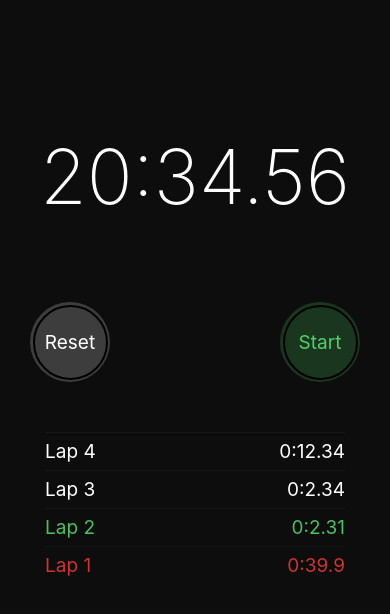
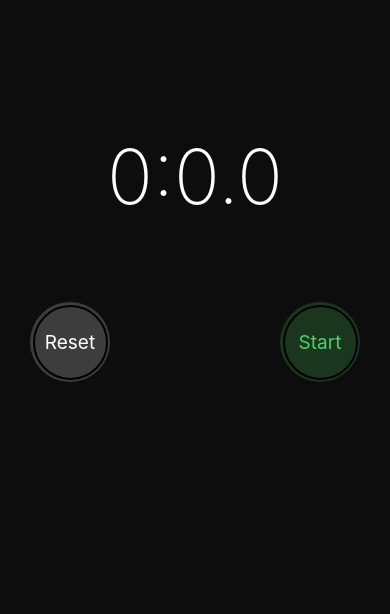
Before and after one commit to grantalf/WatchTrain, a React Native app: screen / in a window 390 px wide. Shown: the top 614 px of the page. Built offline with nearby package versions, Linux system fonts and the light colour scheme.

Commit message:
stopwatch starts rendering when start button pressed

```diff
--- a/App.js
+++ b/App.js
@@ -1,6 +1,6 @@
 import { StatusBar } from 'expo-status-bar';
 import React, {Component} from 'react';
-import { StyleSheet, Text, View, ScrollView } from 'react-native';
+import { StyleSheet, Text, View, ScrollView,TouchableOpacity } from 'react-native';
 import moment from 'moment';
 
 function Timer({interval, style}) {
@@ -13,13 +13,17 @@ function Timer({interval, style}) {
   )
 }
 
-function RoundButton({title, color, background}) {
+function RoundButton({title, color, background, onPress, disabled}) {
   return (
-    <View style={[styles.button, {backgroundColor: background}]}>
+    <TouchableOpacity
+      onPress={() => !disabled && onPress()}
+      style={[styles.button, {backgroundColor: background}]}
+      activeOpacity={disabled ? 1.0 : 0.5}
+    >
       <View style={styles.buttonBorder}>
       <Text style={[styles.buttonTitle, {color}]}>{title}</Text>
       </View>
-    </View>
+    </TouchableOpacity>
   )
 }
 
@@ -73,18 +77,37 @@ export default class App extends Component {
     super(props)
     this.state = {
       timer: 1234567,
-      laps: [12345, 2345, 2312, 39093]
+      start: 0,
+      now: 0,
+      laps: []
     }
   }
 
+  start = () => {
+    const now = new Date().getTime();
+    this.setState({
+      start: now,
+      now,
+      laps: [0],
+    })
+    this.timer = setInterval(() => {
+      this.setState({now: new Date().getTime()})}, 100);
+  }
+
   render() {
-    const {timer, laps} = this.state;
+    const {now, start, laps} = this.state;
+    const timer = now - start;
     return (
       <View style={styles.container}>
         <Timer interval={timer}  style={styles.timer}/>
         <ButtonsRow>
           <RoundButton title='Reset'color='#FFFFFF' background='#3D3D3D'/>
-          <RoundButton title='Start'color='#50D167' background='#1B361F'/>
+          <RoundButton
+            title='Start'
+            color='#50D167'
+            background='#1B361F'
+            onPress={this.start}
+          />
         </ButtonsRow>
         <LapsTable laps={laps} />
       </View>
```
